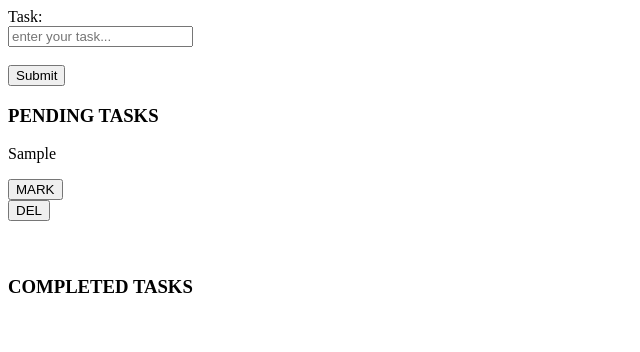
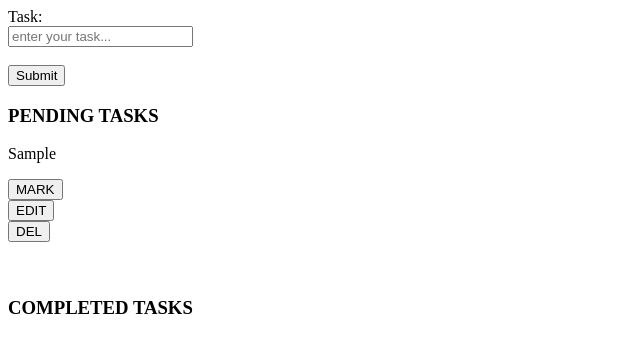
Before and after one commit to roy-herzlichkeit/Apple-TODO, a React (Vite) app: page / in a window 1280 px wide. Both pictures are taken after typing "Sample" into the empty fields and a click on the button "Submit". Shown: the top 352 px of the page, without its empty margins (0-640 px from the left). Built offline with nearby package versions, Linux system fonts and the light colour scheme; the HTML template or start-up script is replaced by a standard one.

Commit message:
Commit-4: v0.2.0

```diff
--- a/package.json
+++ b/package.json
@@ -14,6 +14,7 @@
     "react": "^19.1.0",
     "react-dom": "^19.1.0",
     "tailwindcss": "^4.1.10",
+    "uuid": "^11.1.0",
     "valtio": "^2.1.5"
   },
   "devDependencies": {
--- a/src/components/InputBox.jsx
+++ b/src/components/InputBox.jsx
@@ -1,19 +1,25 @@
+import { useState, useEffect } from "react";
 import { useSnapshot } from "valtio";
+import { v4 as uuidv4 } from "uuid";
 import { store } from "../utils";
-import { useState } from "react";
 
-const InputBox = () => {
+const InputBox = ({ initialText, onAfterSubmit }) => {
   const snap = useSnapshot(store);
-  const [text, setText] = useState("");
+  const [text, setText] = useState(initialText);
+
+  useEffect(() => {
+    setText(initialText);
+  }, [initialText]);
 
   const handleSubmit = (e) => {
     e.preventDefault();
     if (!text.trim())
       return;
     const title = text.trim();
-    const nextId = snap.list.length + 1;
-    store.list = [...snap.list, { id: nextId, title, status: true }];
+    const id = uuidv4();
+    store.list = [...snap.list, { id, title, status: true }];
     setText("");
+    if (onAfterSubmit) onAfterSubmit();
   };
 
   return (
--- a/src/components/Item.jsx
+++ b/src/components/Item.jsx
@@ -1,11 +1,12 @@
-const Item = ({title, status, handleToggle, handleDeletion}) => {
+const Item = ({ title, handleToggle, handleDeletion, handleEdit }) => {
     return (
         <>
             <p>{title}</p>
             <div id="status-btn"><button onClick={handleToggle}>MARK</button></div>
+            <div id="status-btn"><button onClick={handleEdit}>EDIT</button></div>
             <div id="delete-btn"><button onClick={handleDeletion}>DEL</button></div>
-            <br/>
-            <br/>
+            <br />
+            <br />
         </>
     );
 }
--- a/src/components/List.jsx
+++ b/src/components/List.jsx
@@ -1,8 +1,8 @@
+import { useSnapshot } from "valtio";
 import Item from "./Item";
 import { store } from "../utils";
-import { useSnapshot } from "valtio";
 
-const List = ({ list }) => {
+const List = ({ list, onEdit }) => {
   const snap = useSnapshot(store);
   const handleToggle = (id) => {
     store.list = snap.list.map((item) => item.id === id ? { ...item, status: !item.status } : item);
@@ -10,15 +10,20 @@ const List = ({ list }) => {
   const handleDeletion = (id) => {
     store.list = snap.list.filter(item => item.id !== id);
   };
+  const handleEdit = (id) => {
+    const itemToEdit = list.find(item => item.id === id);
+    onEdit(itemToEdit.title);
+    store.list = snap.list.filter(item => item.id !== id);
+  };
   return (
     <div>
       <h3>PENDING TASKS</h3>
       {
-        list.map(item => item.status && <Item key={item.id} title={item.title} handleDeletion={() => handleDeletion(item.id)} handleToggle={() => handleToggle(item.id)} />)
+        list.map(item => item.status && <Item key={item.id} title={item.title} handleDeletion={() => handleDeletion(item.id)} handleToggle={() => handleToggle(item.id)} handleEdit={() => handleEdit(item.id)} />)
       }
       <h3>COMPLETED TASKS</h3>
       {
-        list.map(item => !item.status && <Item key={item.id} title={item.title} handleDeletion={() => handleDeletion(item.id)} handleToggle={() => handleToggle(item.id)} />)
+        list.map(item => !item.status && <Item key={item.id} title={item.title} handleDeletion={() => handleDeletion(item.id)} handleToggle={() => handleToggle(item.id)} handleEdit={() => handleEdit(item.id)} />)
       }
     </div>
   );
--- a/src/components/User.jsx
+++ b/src/components/User.jsx
@@ -1,3 +1,4 @@
+import { useState } from "react";
 import { useSnapshot } from "valtio";
 import InputBox from "./InputBox";
 import List from "./List";
@@ -6,10 +7,14 @@ import { store } from "../utils";
 const User = () => {
     const snap = useSnapshot(store);
     const list = snap.list;
+    const [title, setTitle] = useState("");
+    const onEdit = (title) => {
+        setTitle(title);
+    }
     return (
         <div>
-            <InputBox />
-            <List list={list} />
+            <InputBox initialText={title} onAfterSubmit={() => setTitle("")} />
+            <List list={list} onEdit={onEdit} />
         </div>
     );
 }
```
Also changed, not shown: 1 other file (tests, documents, lock files or other folders).
